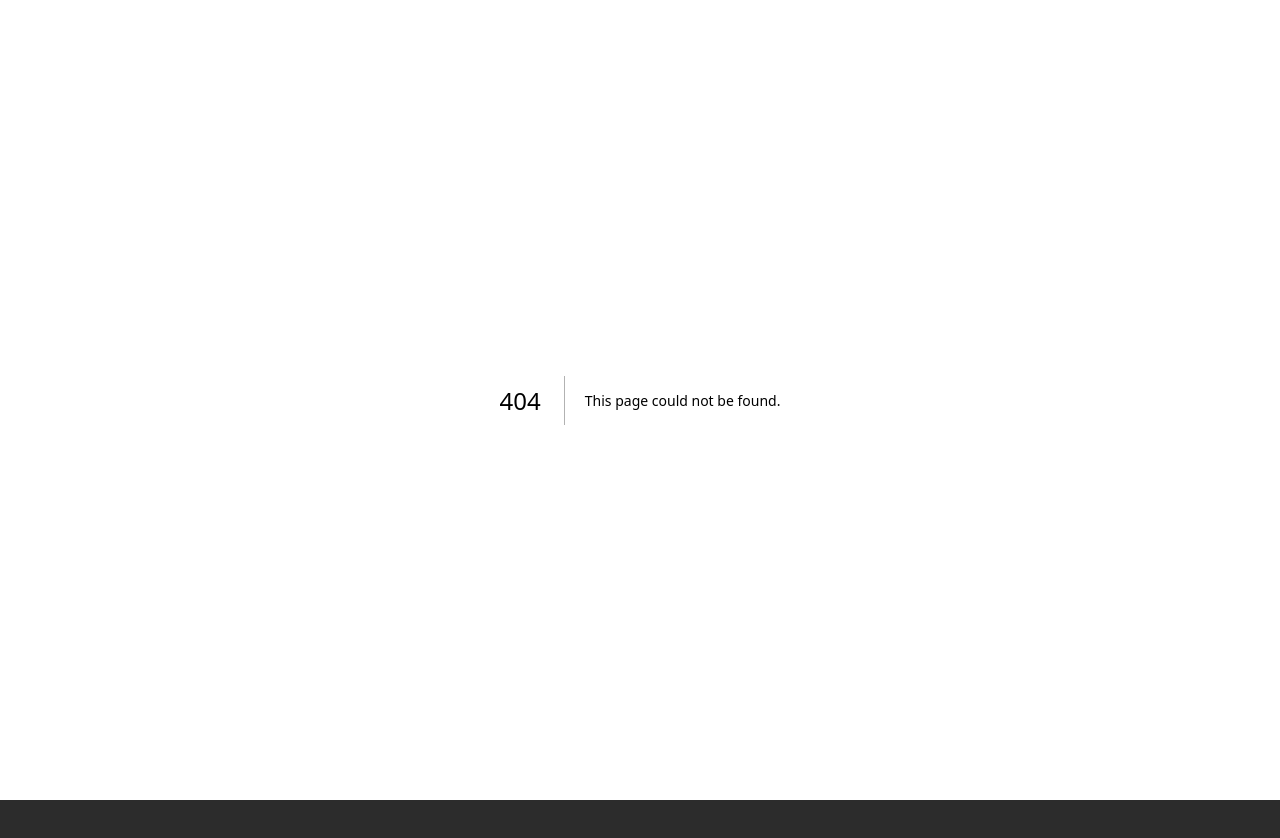
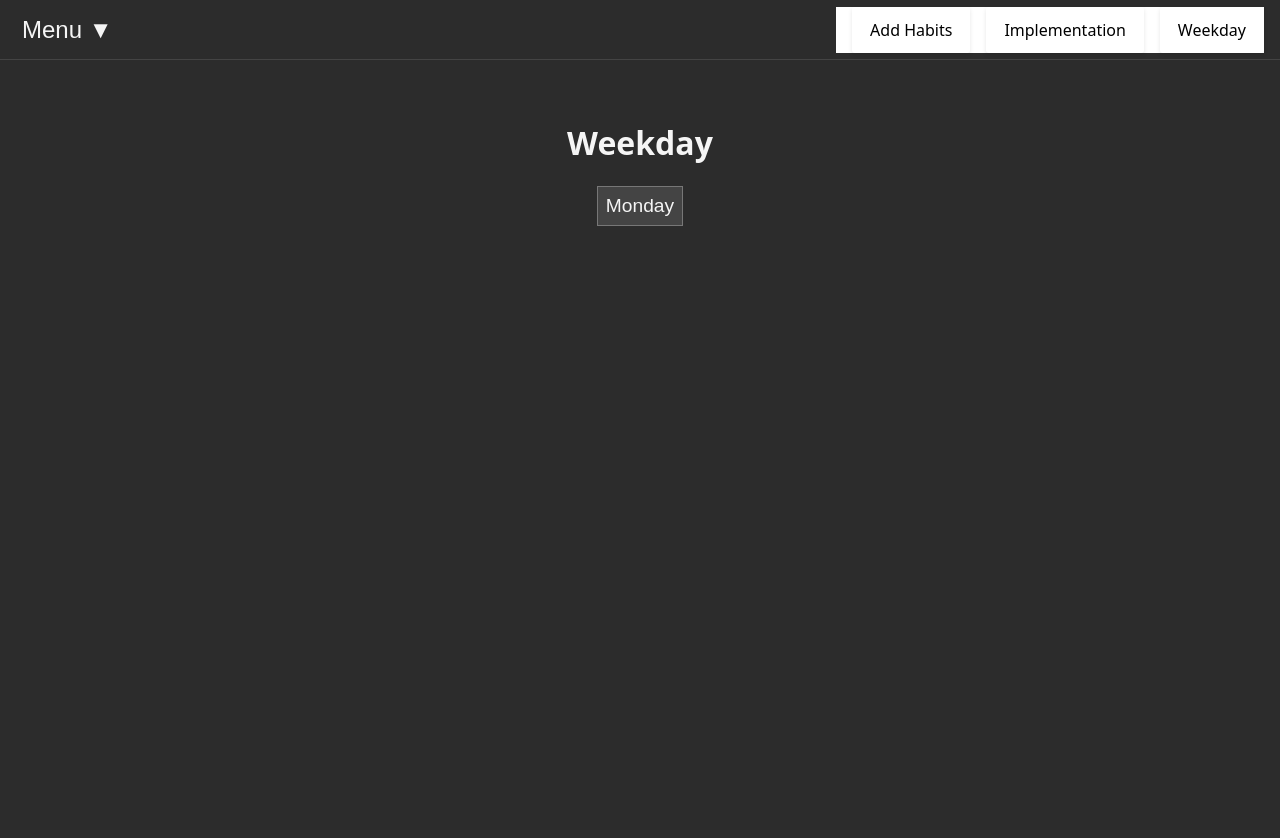
Before and after one commit to Sullynobugz/capstone-project, a Next.js app: page /weekday in a window 1280 px wide. Before the commit this address had no page. Shown: the top 838 px of the page. Before the commit the page ends 800 px from the top, so only its background shows below. Built offline with nearby package versions, Linux system fonts and the light colour scheme.

Commit message:
Weekday page

```diff
--- /dev/null
+++ b/components/HabitsContext/HabitsContext.js
@@ -0,0 +1,21 @@
+import React, { createContext, useState } from "react";
+
+export const HabitsContext = createContext();
+
+export const HabitsProvider = ({ children }) => {
+  const [habits, setHabits] = useState([]);
+
+  const addHabit = (newHabit) => {
+    setHabits((prevHabits) => [...prevHabits, newHabit]);
+  };
+
+  const deleteHabit = (id) => {
+    setHabits((prevHabits) => prevHabits.filter((habit) => habit.id !== id));
+  };
+
+  return (
+    <HabitsContext.Provider value={{ habits, addHabit, deleteHabit }}>
+      {children}
+    </HabitsContext.Provider>
+  );
+};
--- a/components/Navbar/Navbar.js
+++ b/components/Navbar/Navbar.js
@@ -13,6 +13,10 @@ const Navbar = () => {
 
   const handleAddHabitsClick = () => {
     router.push("/addhabits");
+  };
+
+  const handleWeekdayClick = () => {
+    router.push("/weekday");
   };
 
   const toggleDropdown = () => {
@@ -31,6 +35,9 @@ const Navbar = () => {
           </div>
           <div onClick={handleImplementationClick}>
             <DropdownLink>Implementation</DropdownLink>
+          </div>
+          <div onClick={handleWeekdayClick}>
+            <DropdownLink>Weekday</DropdownLink>
           </div>
           {/* Additional links here */}
         </DropdownLinks>
--- /dev/null
+++ b/components/Weekday/Weekday.js
@@ -0,0 +1,133 @@
+import React, { useContext, useState } from "react";
+import styled from "styled-components";
+import Link from "next/link";
+import { HabitsContext } from "../HabitsContext/HabitsContext";
+
+const WeekdayContainer = styled.div`
+  display: flex;
+  flex-direction: column;
+  align-items: center;
+  justify-content: flex-start;
+  min-height: 100vh;
+  background-color: #2c2c2c;
+  padding: 40px;
+`;
+
+const WeekdayDropdownContainer = styled.div`
+  position: relative;
+  display: inline-block;
+`;
+
+const WeekdayDropdownButton = styled.button`
+  background-color: #444;
+  border: 1px solid #777;
+  color: #f5f5f5;
+  padding: 8px;
+  font-size: 1.2rem;
+  cursor: pointer;
+`;
+
+const WeekdayDropdownContent = styled.div`
+  display: ${(props) => (props.showDropdown ? "block" : "none")};
+  position: absolute;
+  background-color: #f9f9f9;
+  min-width: 160px;
+  box-shadow: 0px 8px 16px 0px rgba(0, 0, 0, 0.2);
+  z-index: 1;
+`;
+
+const WeekdayDropdownLink = styled.a`
+  color: black;
+  padding: 12px 16px;
+  text-decoration: none;
+  display: block;
+  cursor: pointer;
+
+  &:hover {
+    background-color: #f1f1f1;
+  }
+`;
+
+const HabitList = styled.ul`
+  list-style-type: none;
+  padding: 0;
+  width: 100%;
+  max-width: 400px;
+`;
+
+const HabitItem = styled.li`
+  background-color: #444;
+  border: 1px solid #777;
+  color: #f5f5f5;
+  padding: 16px;
+  margin-bottom: 16px;
+  display: flex;
+  justify-content: space-between;
+  align-items: center;
+`;
+
+const ProgressButton = styled.button`
+  background-color: #4caf50;
+  border: none;
+  color: #f5f5f5;
+  padding: 8px;
+  cursor: pointer;
+`;
+
+const Weekday = () => {
+  const { habits } = useContext(HabitsContext);
+  const [selectedWeekday, setSelectedWeekday] = useState("Monday");
+  const [showDropdown, setShowDropdown] = useState(false);
+
+  const handleWeekdayClick = (weekday) => {
+    setSelectedWeekday(weekday);
+    setShowDropdown(false);
+  };
+
+  return (
+    <WeekdayContainer>
+      <h1 style={{ color: "#f5f5f5" }}>Weekday</h1>
+      <WeekdayDropdownContainer>
+        <WeekdayDropdownButton onClick={() => setShowDropdown(!showDropdown)}>
+          {selectedWeekday}
+        </WeekdayDropdownButton>
+        <WeekdayDropdownContent showDropdown={showDropdown}>
+          <WeekdayDropdownLink onClick={() => handleWeekdayClick("Monday")}>
+            Monday
+          </WeekdayDropdownLink>
+          <WeekdayDropdownLink onClick={() => handleWeekdayClick("Tuesday")}>
+            Tuesday
+          </WeekdayDropdownLink>
+          <WeekdayDropdownLink onClick={() => handleWeekdayClick("Wednesday")}>
+            Wednesday
+          </WeekdayDropdownLink>
+          <WeekdayDropdownLink onClick={() => handleWeekdayClick("Thursday")}>
+            Thursday
+          </WeekdayDropdownLink>
+          <WeekdayDropdownLink onClick={() => handleWeekdayClick("Friday")}>
+            Friday
+          </WeekdayDropdownLink>
+          <WeekdayDropdownLink onClick={() => handleWeekdayClick("Saturday")}>
+            Saturday
+          </WeekdayDropdownLink>
+          <WeekdayDropdownLink onClick={() => handleWeekdayClick("Sunday")}>
+            Sunday
+          </WeekdayDropdownLink>
+        </WeekdayDropdownContent>
+      </WeekdayDropdownContainer>
+      <HabitList>
+        {Array.isArray(habits) &&
+          habits.map((habit) => (
+            <HabitItem key={habit.id}>
+              {habit.title}
+              <Link href="/progress">
+                <ProgressButton>Progress</ProgressButton>
+              </Link>
+            </HabitItem>
+          ))}
+      </HabitList>
+    </WeekdayContainer>
+  );
+};
+
+export default Weekday;
--- a/pages/_app.js
+++ b/pages/_app.js
@@ -1,10 +1,13 @@
 import GlobalStyle from "../styles";
+import { HabitsProvider } from "../components/HabitsContext/HabitsContext";
+
 export default function App({ Component, pageProps }) {
   return (
     <>
       <GlobalStyle />
-
-      <Component {...pageProps} />
+      <HabitsProvider>
+        <Component {...pageProps} />
+      </HabitsProvider>
     </>
   );
 }
--- /dev/null
+++ b/pages/weekday.js
@@ -0,0 +1,11 @@
+import Weekday from "../components/Weekday/Weekday";
+import Navbar from "../components/Navbar/Navbar";
+
+export default function WeekdayPage() {
+  return (
+    <div>
+      <Navbar />
+      <Weekday />
+    </div>
+  );
+}
```
Also changed, not shown: components/AddHabits/AddHabits.js (+14 -23 lines), pages/index.js (+15 -5 lines).
